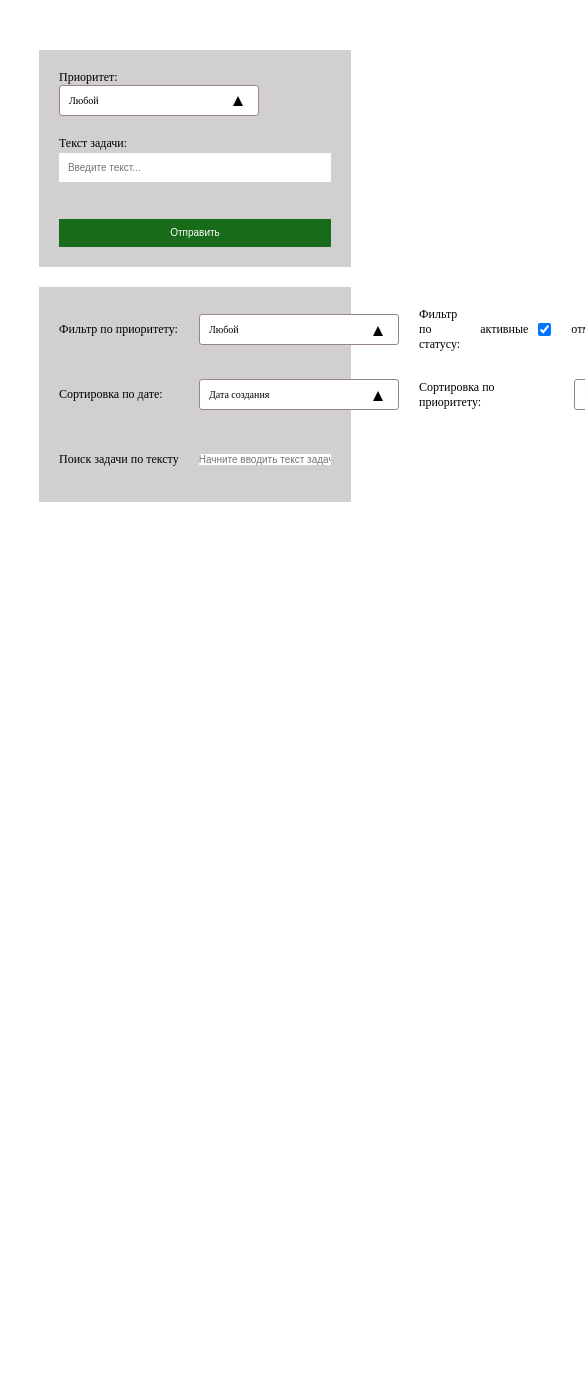
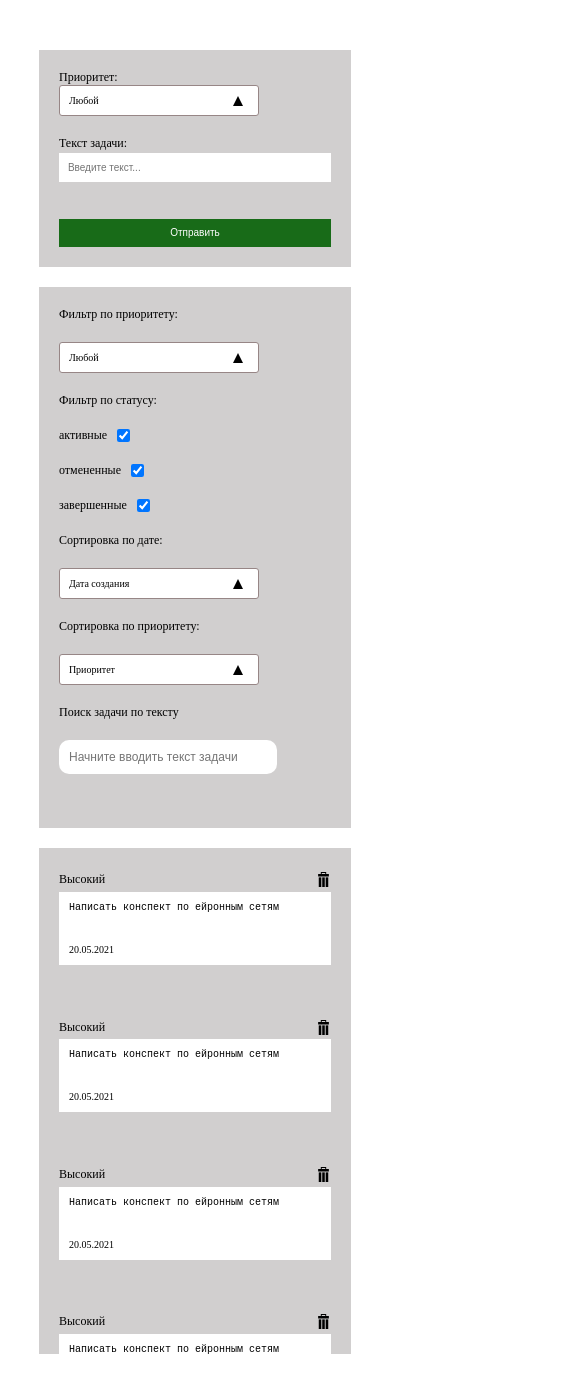
Before and after one commit to themankov/todo_app, a plain HTML site: page index.html in a window 390 px wide. Shown: the top 1400 px of the page, 585 px wide, since content can reach past the window. Before the commit the page ends 944 px from the top, so only its background shows below. Drawn offline with Linux system fonts and the light colour scheme.

Commit message:
Готовая верстка + Адаптив

```diff
--- a/components/filters.js
+++ b/components/filters.js
@@ -1,10 +1,21 @@
-export default function (select){
-    const data1=[['Любой',''],['Низкий','low'],['Средний','middle'],['Высокий','high']]
-    const data2=[['Приоритет','up'],['Приоритет','down']]
-    const data3=[['Дата создания','up'],['Дата создания','down']]
-    const container=document.createElement('div')
-    container.className='filter_container'
-    container.innerHTML=`
+export default function (select) {
+  const data1 = [
+    ['Любой', ''],
+    ['Низкий', 'low'],
+    ['Средний', 'middle'],
+    ['Высокий', 'high'],
+  ];
+  const data2 = [
+    ['Приоритет', 'up'],
+    ['Приоритет', 'down'],
+  ];
+  const data3 = [
+    ['Дата создания', 'up'],
+    ['Дата создания', 'down'],
+  ];
+  const container = document.createElement('div');
+  container.className = 'filter_container';
+  container.innerHTML = `
             <div class="filter_options">
                 <div class="filter_priority_wrapper">
                     <label for="filter_by_options_select">Фильтр по приоритету:</label>
@@ -16,10 +27,10 @@ export default function (select){
                         <input type="checkbox" id="active" checked>
                         </div>
                         <div class="option"><label for="canceled">отмененные</label>
-                            <input type="checkbox" id="canceled">
+                            <input type="checkbox" id="canceled" checked>
                         </div>
                         <div class="option"><label for="done">завершенные</label>
-                            <input type="checkbox" id="done">
+                            <input type="checkbox" id="done" checked>
                         </div>
                     </div>
                     </div>
@@ -38,12 +49,16 @@ export default function (select){
                 </label>
                 <input type="text" placeholder="Начните вводить текст задачи">
             </div>
-        `
-        const filter_priority_wrapper=container.querySelector('.filter_priority_wrapper')
-        const sort_by_date=container.querySelector('.sort_by_date')
-        const sort_by_priorities=container.querySelector('.sort_by_priorities')
-        filter_priority_wrapper.appendChild(select('filter_by_options_select',data1))
-        sort_by_priorities.appendChild(select('sort_by_priorities', data2))
-        sort_by_date.appendChild(select('sort_by_date_select',data3))
-        return container
+        `;
+  const filter_priority_wrapper = container.querySelector(
+    '.filter_priority_wrapper'
+  );
+  const sort_by_date = container.querySelector('.sort_by_date');
+  const sort_by_priorities = container.querySelector('.sort_by_priorities');
+  filter_priority_wrapper.appendChild(
+    select('filter_by_options_select', data1)
+  );
+  sort_by_priorities.appendChild(select('sort_by_priorities', data2));
+  sort_by_date.appendChild(select('sort_by_date_select', data3));
+  return container;
 }
--- a/components/index.js
+++ b/components/index.js
@@ -1,5 +1,12 @@
-import renderTaskSetting  from "./taskSetting.js";
-import renderFilters  from "./filters.js";
-import renderTasks  from "./tasks.js";
-import renderSelect from './select.js'
-export {renderTaskSetting as taskSetting,renderFilters as filters, renderTasks as tasks,renderSelect as select}
+import renderTaskSetting from './taskSetting.js';
+import renderFilters from './filters.js';
+import renderTasks from './tasks.js';
+import renderSelect from './select.js';
+import renderTask from './task.js';
+export {
+  renderTaskSetting as taskSetting,
+  renderFilters as filters,
+  renderTasks as tasks,
+  renderSelect as select,
+  renderTask as task,
+};
--- /dev/null
+++ b/components/task.js
@@ -0,0 +1,19 @@
+export default function () {
+  const container = document.createElement('div');
+  container.className = 'task';
+  container.innerHTML = `
+        <div class="task_priority">Высокий</div>
+          <div class="task_text">
+        <textarea id='textarea_input'>Написать конспект по ейронным сетям</textarea>
+        <div class="task_time">20.05.2021</div>
+    </div>
+        <div class="task_delete">
+          <img src="./icons/trash.svg" alt="trash" />
+        </div>
+      `;
+  const textArea = container.querySelector('#textarea_input');
+  textArea.addEventListener('input', () => {
+    textArea.style.height = `${textArea.scrollHeight / 10}rem`;
+  });
+  return container;
+}
--- a/components/tasks.js
+++ b/components/tasks.js
@@ -1,6 +1,12 @@
-export default function(){
-    const container=document.createElement('div')
-    container.className='tasks_block'
-    container.innerHTML=`<div class="tasks_block"></div>`
-    return container
+import { task } from './index.js';
+export default function () {
+  const container = document.createElement('div');
+  container.className = 'tasks';
+  container.appendChild(task());
+  container.appendChild(task());
+  container.appendChild(task());
+  container.appendChild(task());
+  container.appendChild(task());
+  container.appendChild(task());
+  return container;
 }
--- a/index.html
+++ b/index.html
@@ -1,14 +1,13 @@
 <!DOCTYPE html>
 <html lang="en">
-<head>
-    <meta charset="UTF-8">
-    <meta name="viewport" content="width=device-width, initial-scale=1.0">
-    <link rel="stylesheet" href="./styles/index.css">
+  <head>
+    <meta charset="UTF-8" />
+    <meta name="viewport" content="width=device-width, initial-scale=1.0" />
+    <link rel="stylesheet" href="./styles/index.css" />
     <title>ToDo App</title>
-</head>
-<body>
+  </head>
+  <body>
     <div class="content_wrapper"></div>
     <script type="module" src="./app.js"></script>
-
-</body>
+  </body>
 </html>
--- a/styles/filters.css
+++ b/styles/filters.css
@@ -1,4 +1,4 @@
-.filter_container{
+.filter_container {
   background-color: var(--main-bg-color);
   padding: 2rem;
   font-size: var(--font-size-xs);
@@ -6,26 +6,86 @@
   grid-template-rows: 1fr 1fr 1fr;
   row-gap: 2rem;
 }
-.filter_options,.sort_options{
+@media (max-width: 980px) {
+  .filter_container {
+    grid-template-rows: 1fr 1fr 0.5fr;
+  }
+}
+@media (max-width: 400px) {
+  .filter_container {
+    grid-template-rows: 1fr 0.5fr 0.5fr;
+  }
+}
+.filter_options,
+.sort_options {
   display: grid;
   grid-template-columns: 1fr 1.5fr;
   column-gap: 2rem;
 }
-.filter_priority_wrapper,.filter_by_status_wrapper,.sort_by_date,.sort_by_priorities,.text_options{
+@media (max-width: 980px) {
+  .filter_options,
+  .sort_options {
+    display: flex;
+    flex-direction: column;
+    gap: 2rem;
+  }
+}
+.filter_priority_wrapper,
+.filter_by_status_wrapper,
+.sort_by_date,
+.sort_by_priorities,
+.text_options {
   align-content: center;
   display: flex;
   align-items: center;
   gap: 2rem;
 }
-.filter_by_status_wrapper .filter_by_status_option{
+@media (max-width: 580px) {
+  .filter_priority_wrapper,
+  .filter_by_status_wrapper,
+  .sort_by_date,
+  .sort_by_priorities,
+  .text_options {
+    flex-direction: column;
+    align-items: flex-start;
+  }
+}
+.filter_by_status_wrapper .filter_by_status_option {
   display: flex;
   gap: 2rem;
 }
-.filter_by_status_wrapper .filter_by_status_option .option{
+@media (max-width: 400px) {
+  .filter_by_status_wrapper .filter_by_status_option {
+    flex-direction: column;
+  }
+}
+.filter_by_status_wrapper .filter_by_status_option .option {
   display: flex;
   align-items: center;
   gap: 1rem;
 }
-.sort_by_date label, .filter_priority_wrapper label{
-    min-width: 12rem ;
+.sort_by_date label,
+.filter_priority_wrapper label,
+.text_options label {
+  min-width: 12rem;
 }
+@media (max-width: 1150px) {
+  .sort_by_date label,
+  .filter_priority_wrapper,
+  .text_options label {
+    min-width: none;
+  }
+}
+@media (max-width: 980px) {
+  .sort_by_date label,
+  .filter_priority_wrapper label,
+  .text_options label {
+    min-width: 14rem;
+  }
+}
+.text_options input {
+  width: 80%;
+  font-size: var(--font-size-xs);
+  padding: 1rem;
+  border-radius: 1rem;
+}
--- a/styles/index.css
+++ b/styles/index.css
@@ -4,13 +4,13 @@
 @import './select.css';
 :root {
   --main-bg-color: rgb(209, 207, 207);
-    --bg-color-green:rgb(24, 107, 24);
+  --bg-color-green: rgb(24, 107, 24);
 
   --font-size-xs: 1.2rem;
 
-    --font-color-white:#fff;
+  --font-color-white: #fff;
 }
-*{
+* {
   font-size: 10px;
   padding: 0;
   box-sizing: border-box;
@@ -18,16 +18,16 @@
   outline: none;
   border: none;
   list-style: none;
-
+  box-shadow: none;
 }
-.content_wrapper{
-    height: 100vh;
+.content_wrapper {
   width: 80%;
   margin: 5rem auto;
   display: flex;
   flex-direction: column;
   gap: 2rem;
+  overflow: hidden;
 }
-label{
+label {
   font-size: var(--font-size-xs);
 }
--- /dev/null
+++ b/styles/task.css
@@ -0,0 +1,66 @@
+.task {
+  display: grid;
+  grid-template-columns: 1fr 5fr 1fr;
+  column-gap: 2rem;
+}
+@media (max-width: 600px) {
+  .task {
+    grid-template-columns: 1fr 10fr 1fr;
+  }
+}
+@media (max-width: 450px) {
+  .task {
+    grid-template-columns: 1fr 1fr;
+    grid-template-rows: 1fr 3fr;
+  }
+}
+.task_priority {
+  align-content: center;
+  justify-self: start;
+  font-size: var(--font-size-xs);
+}
+@media (max-width: 450px) {
+  .task_priority {
+    grid-column: 1/2;
+    grid-row: 1/2;
+  }
+}
+.task_text {
+  background-color: #fff;
+  display: flex;
+  flex-direction: column;
+  padding: 1rem;
+  gap: 2rem;
+}
+@media (max-width: 450px) {
+  .task_text {
+    grid-column: 1/3;
+    grid-row: 2/3;
+  }
+}
+.task_text textarea {
+  resize: none;
+  width: 100%;
+  overflow: hidden;
+}
+.task_delete {
+  display: flex;
+  justify-content: center;
+  align-items: center;
+}
+@media (max-width: 450px) {
+  .task_delete {
+    justify-content: end;
+    grid-column: 2/3;
+    grid-row: 1/2;
+  }
+}
+.task_delete img {
+  width: 3rem;
+  cursor: pointer;
+}
+@media (max-width: 600px) {
+  .task_delete img {
+    width: 1.5rem;
+  }
+}
--- a/styles/tasks.css
+++ b/styles/tasks.css
@@ -0,0 +1,15 @@
+@import './task.css';
+.tasks {
+  height: 60vh;
+  background-color: var(--main-bg-color);
+  display: flex;
+  flex-direction: column;
+  gap: 5rem;
+  padding: 4rem;
+  overflow: auto;
+}
+@media (max-width: 600px) {
+  .tasks {
+    padding: 2rem;
+  }
+}
```
Also changed, not shown: icons/trash.svg (added). Lines whose indentation alone changed are shown as unchanged.
